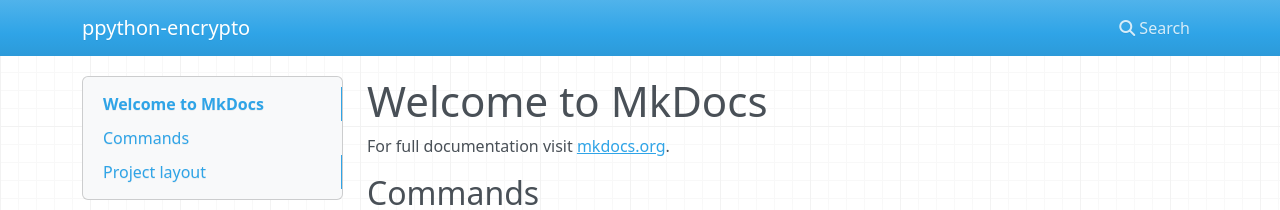
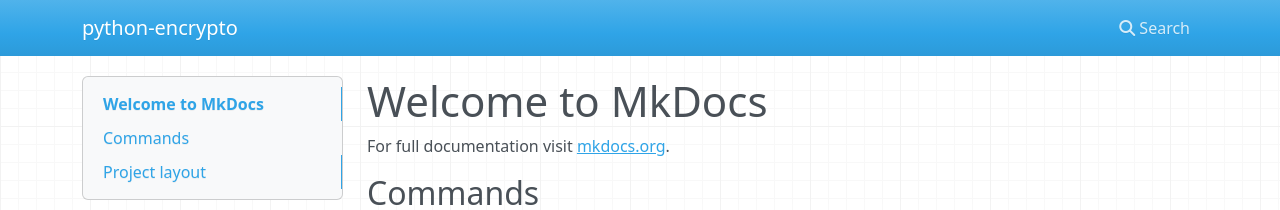
Before and after one commit to Samuel-Ricardo/python_encryptor, an MkDocs documentation site: the page built from docs/index.md, in a window 1280 px wide. Shown: the top 210 px of the page. Built offline with MkDocs 1.6.1, drawn with Linux system fonts in a browser that asks for light colours; nearby versions of some CDN libraries.

Commit message:
:pencil2: fix: typo

```diff
--- a/mkdocs.yml
+++ b/mkdocs.yml
@@ -1 +1 @@
-site_name: ppython-encrypto
+site_name: python-encrypto
```
